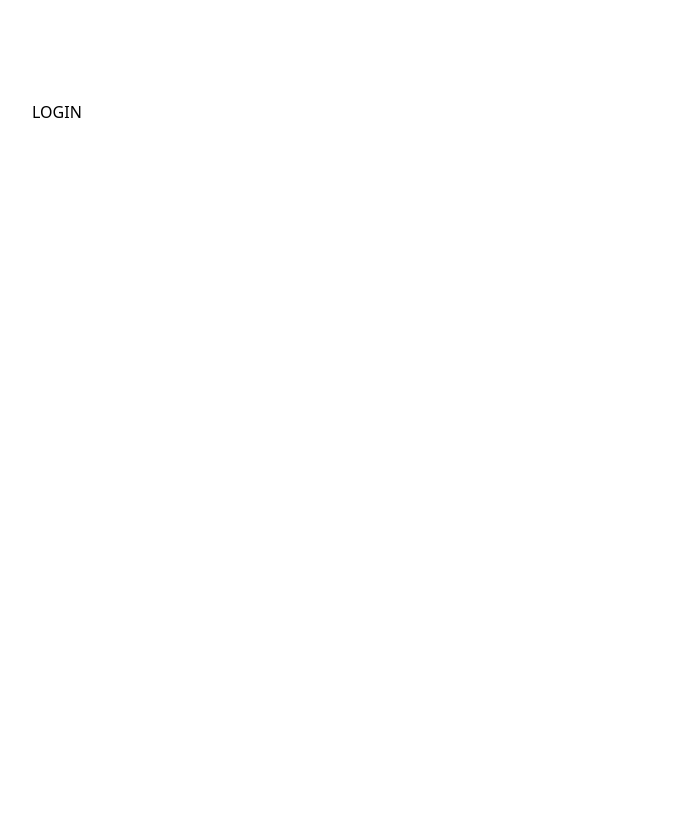
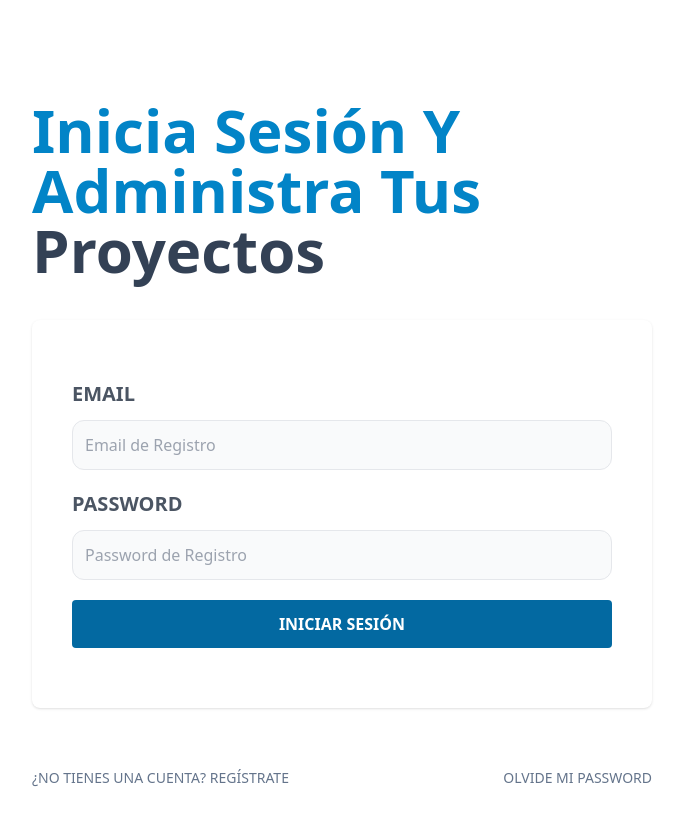
Before and after one commit to crccode/frontend_uptask, a React app: page / in a window 1280 px wide. Shown: the whole page, without its empty margins (298-980 px from the left). Before the commit the page ends 800 px from the top, so only its background shows below. Built offline with nearby package versions, Linux system fonts and the light colour scheme; the HTML template or start-up script is replaced by a standard one.

Commit message:
PAGINA LOGIN

```diff
--- a/src/paginas/Login.jsx
+++ b/src/paginas/Login.jsx
@@ -1,9 +1,71 @@
+import { Link, useNavigate } from "react-router-dom";
 const Login = () => {
   return (
-    <div>
-      LOGIN
-    </div>
-  )
-}
+    <>
+      <h1 className="text-sky-600 font-black text-6xl capitalize">
+        Inicia sesión y administra tus {""}
+        <span className="text-slate-700">proyectos</span>
+      </h1>
 
-export default Login
+      <form
+        className="my-10 bg-white shadow rounded-lg p-10"
+      >
+      {/* PRIMER ELEMENTO  */}
+        <div className="my-5">
+          <label
+            className="uppercase text-gray-600 block text-xl font-bold"
+            htmlFor="email"
+          >
+            Email
+          </label>
+          <input
+            id="email"
+            type="email"
+            placeholder="Email de Registro"
+            className="w-full mt-3 p-3 border rounded-xl bg-gray-50"
+          />
+        </div>
+        {/* SEGUNDO ELEMENTO  */}
+        <div className="my-5">
+          <label
+            className="uppercase text-gray-600 block text-xl font-bold"
+            htmlFor="password"
+          >
+            Password
+          </label>
+          <input
+            id="password"
+            type="password"
+            placeholder="Password de Registro"
+            className="w-full mt-3 p-3 border rounded-xl bg-gray-50"
+          />
+        </div>
+        {/* BOTON  */}
+        <input
+          type="submit"
+          value="Iniciar Sesión"
+          className="bg-sky-700 mb-5 w-full py-3 text-white uppercase font-bold rounded hover:cursor-pointer hover:bg-sky-800 transition-colors"
+        />
+      </form>
+      {/* NAVEGACION ROUTERDOM  */}
+      {/* lg:justify-between COLOCA LOS ELEMENTOS UNO A LA DERECHA E IZQUIERDA  */}
+      <nav className="lg:flex lg:justify-between">
+        <Link
+          className="block text-center my-5 text-slate-500 uppercase text-sm"
+          to="/registrar"
+        >
+          ¿No tienes una cuenta? Regístrate
+        </Link>
+
+        <Link
+          className="block text-center my-5 text-slate-500 uppercase text-sm"
+          to="/olvide-password"
+        >
+          Olvide Mi Password
+        </Link>
+      </nav>
+    </>
+  );
+};
+
+export default Login;
```
Also changed, not shown: src/paginas/NuevoPassword.jsx (+8 -4 lines), src/paginas/OlvidePassword.jsx (+8 -5 lines).
